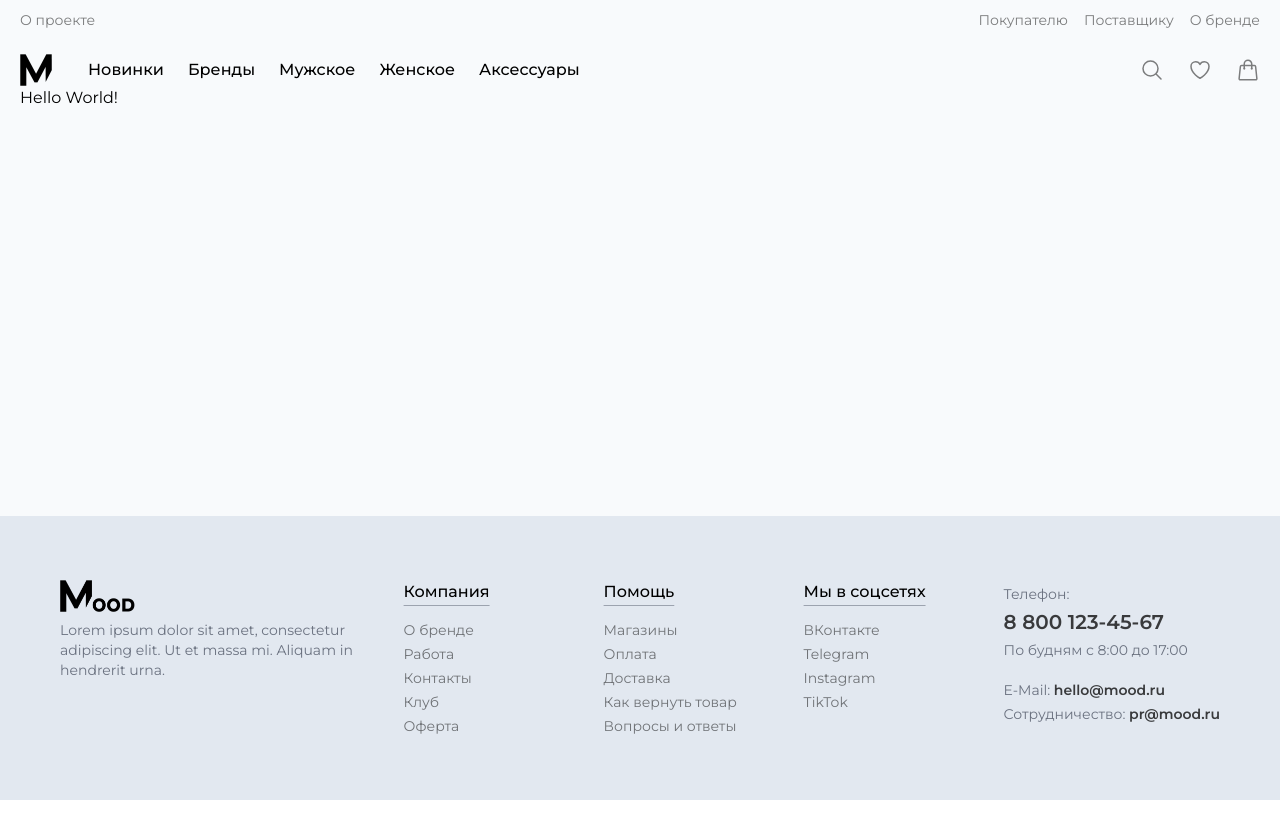
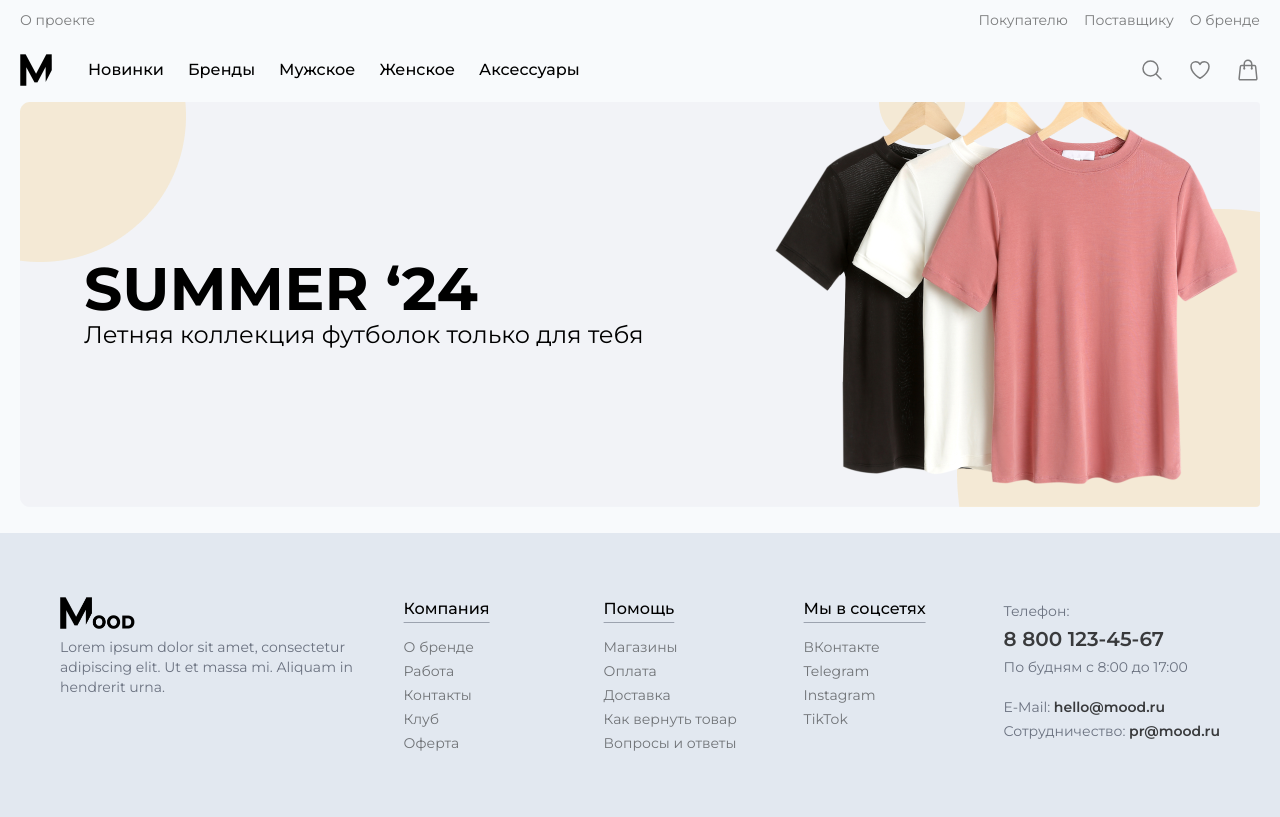
Before and after one commit to StarPandaBeg/mood-commerce, a Nuxt app: page / in a window 1280 px wide. Built offline with nearby package versions, Linux system fonts and the light colour scheme.

Commit message:
Feature: Update index page template
Add carousel for advertisment banners

```diff
--- a/pages/index.vue
+++ b/pages/index.vue
@@ -1,3 +1,24 @@
 <template>
-  <h1>Hello World!</h1>
+  <VCarousel class="w-100">
+    <VCarouselItem
+      class="flex justify-between bg-no-repeat bg-cover rounded"
+      id="banner-1"
+    >
+      <div class="px-16 flex flex-col justify-center">
+        <h1 class="font-bold text-6xl">SUMMER ‘24</h1>
+        <p class="text-2xl">Летняя коллекция футболок только для тебя</p>
+      </div>
+      <img src="~/assets/images/t-shirts.png" alt="" width="512" />
+    </VCarouselItem>
+
+    <template #modules>
+      <VCarouselNavigation direction="left" />
+    </template>
+  </VCarousel>
 </template>
+
+<style lang="scss" scoped>
+#banner-1 {
+  background-image: url(~/assets/images/banner-1-pattern.png);
+}
+</style>
```
Also changed, not shown: assets/images/banner-1-pattern.png (added), assets/images/t-shirts.png (added).
